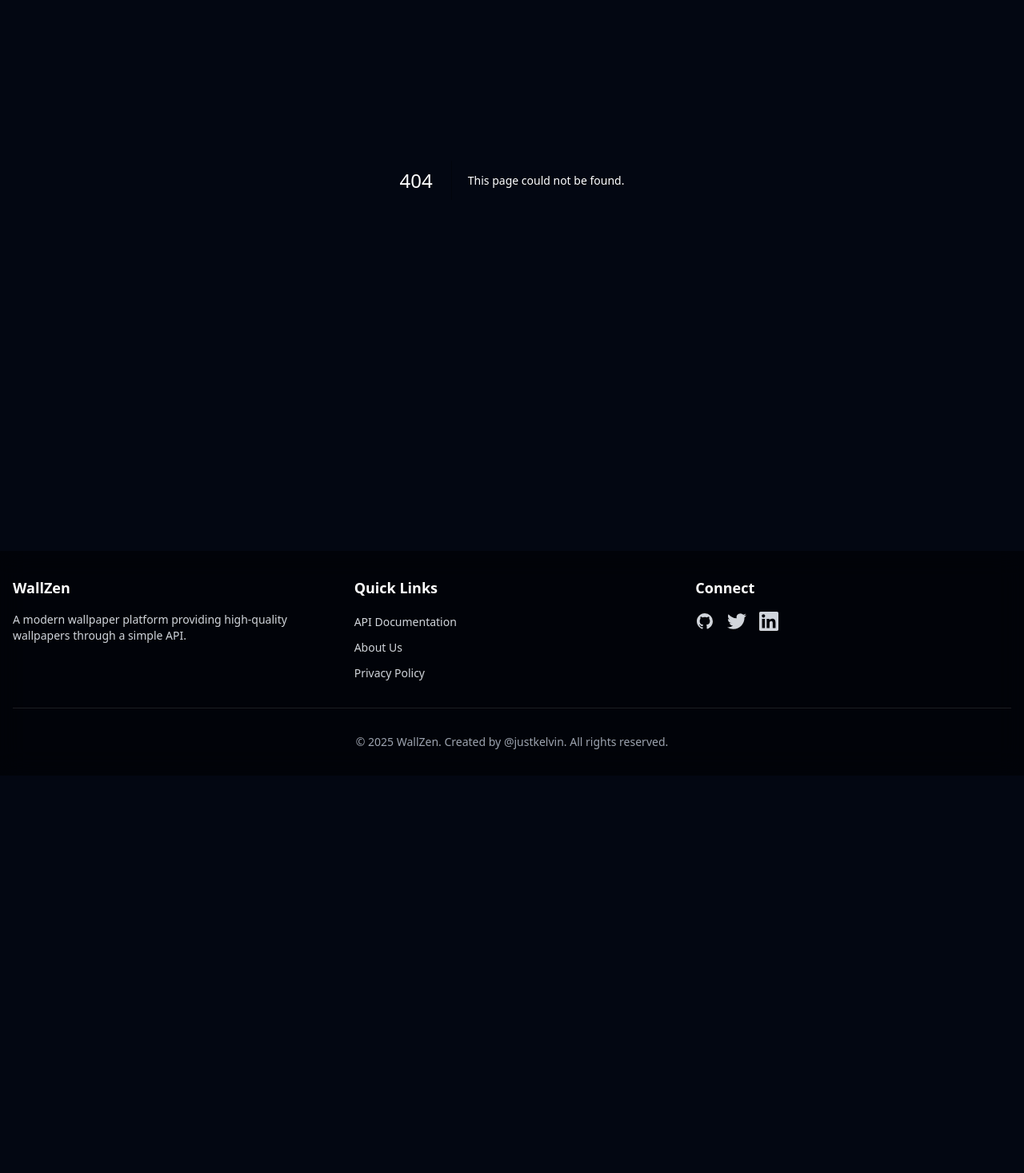
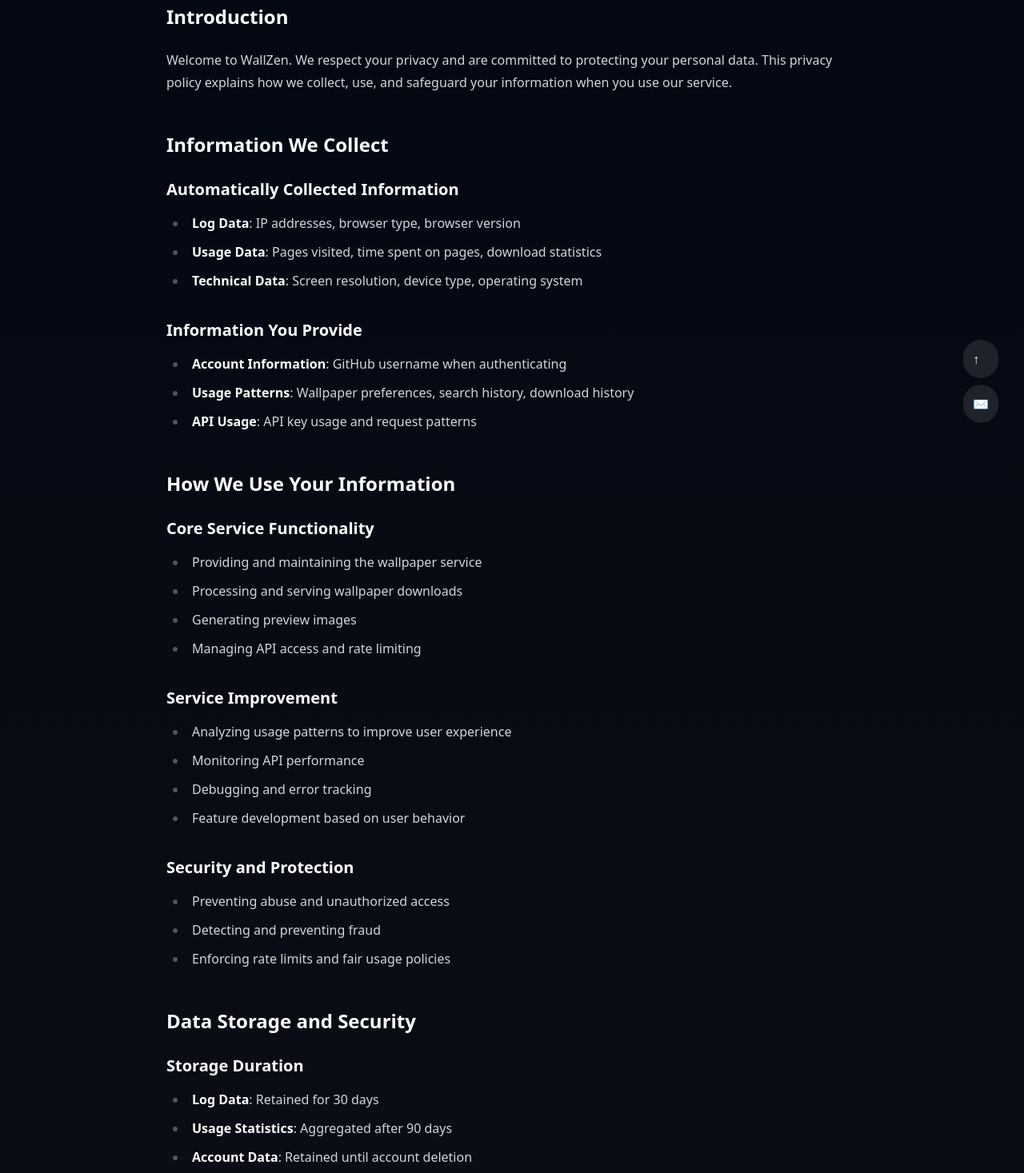
Before and after one commit to justkelvin/wallzen-ui, a Next.js app: page /privacy in a window 1280 px wide. Before the commit this address had no page. Shown: the part 239-1706 px from the top of the page at 80% size. Before the commit the page ends 1209 px from the top, so only its background shows below. Built offline with nearby package versions, Linux system fonts and the light colour scheme.

Commit message:
Add Privacy Policy page with detailed information on data collection and user rights

```diff
--- /dev/null
+++ b/app/privacy/page.tsx
@@ -0,0 +1,200 @@
+'use client'
+import React from 'react'
+import ReactMarkdown from 'react-markdown'
+
+const TIMESTAMP = '2025-02-04 22:44:44'
+const CURRENT_USER = 'justkelvin'
+
+export default function Privacy() {
+    const privacyPolicy = `
+# Privacy Policy
+
+**Last Updated:** ${TIMESTAMP}
+
+## Introduction
+
+Welcome to WallZen. We respect your privacy and are committed to protecting your personal data. This privacy policy explains how we collect, use, and safeguard your information when you use our service.
+
+## Information We Collect
+
+### Automatically Collected Information
+- **Log Data**: IP addresses, browser type, browser version
+- **Usage Data**: Pages visited, time spent on pages, download statistics
+- **Technical Data**: Screen resolution, device type, operating system
+
+### Information You Provide
+- **Account Information**: GitHub username when authenticating
+- **Usage Patterns**: Wallpaper preferences, search history, download history
+- **API Usage**: API key usage and request patterns
+
+## How We Use Your Information
+
+### Core Service Functionality
+- Providing and maintaining the wallpaper service
+- Processing and serving wallpaper downloads
+- Generating preview images
+- Managing API access and rate limiting
+
+### Service Improvement
+- Analyzing usage patterns to improve user experience
+- Monitoring API performance
+- Debugging and error tracking
+- Feature development based on user behavior
+
+### Security and Protection
+- Preventing abuse and unauthorized access
+- Detecting and preventing fraud
+- Enforcing rate limits and fair usage policies
+
+## Data Storage and Security
+
+### Storage Duration
+- **Log Data**: Retained for 30 days
+- **Usage Statistics**: Aggregated after 90 days
+- **Account Data**: Retained until account deletion
+
+### Security Measures
+- **Encryption**: All data in transit is encrypted using TLS
+- **Access Control**: Strict access controls for internal systems
+- **Monitoring**: 24/7 security monitoring and threat detection
+
+## API Usage
+
+### API Privacy Considerations
+- **Rate Limiting**: We track API usage for rate limiting purposes
+- **Authentication**: API keys are required for certain endpoints
+- **Usage Metrics**: We collect anonymous usage statistics
+
+### Data Retention for API Users
+- API keys and usage patterns are retained for 12 months
+- Download statistics are aggregated monthly
+- Individual request logs are retained for 30 days
+
+## Cookies and Tracking
+
+### Essential Cookies
+- **Session Management**: For maintaining user sessions
+- **Rate Limiting**: For tracking API usage
+- **Security**: For preventing abuse and unauthorized access
+
+### Analytics
+- We use anonymous analytics to improve our service
+- No personal information is shared with third parties
+- You can opt-out of analytics tracking
+
+## Your Rights
+
+### Access Rights
+- Request a copy of your personal data
+- View your usage history and preferences
+- Export your API usage statistics
+
+### Control Rights
+- Delete your account and associated data
+- Opt-out of analytics tracking
+- Modify your preferences
+
+### Data Portability
+- Export your data in a machine-readable format
+- Transfer your data to another service
+- Download your usage history
+
+## Children's Privacy
+
+WallZen is not intended for children under 13 years of age. We do not knowingly collect personal information from children under 13.
+
+## Changes to This Policy
+
+We may update this privacy policy from time to time. We will notify users of any material changes by:
+- Posting the new policy on this page
+- Updating the "Last Updated" date
+- Sending an email to registered users (for significant changes)
+
+## Contact Information
+
+If you have questions about this privacy policy, please contact us:
+- **Email**: privacy@wallzen.com
+- **GitHub**: [@${CURRENT_USER}](https://github.com/${CURRENT_USER})
+- **Repository**: [WallZen Repository](https://github.com/${CURRENT_USER}/wallzen)
+
+## Compliance
+
+### GDPR Compliance
+- Right to access your data
+- Right to be forgotten
+- Data portability
+- Consent management
+- Data breach notification
+
+### CCPA Compliance
+- Right to know what personal information is collected
+- Right to delete personal information
+- Right to opt-out of data sharing
+- Right to non-discrimination for exercising rights
+
+## Data Protection Officer
+
+Our Data Protection Officer can be reached at:
+- **Email**: dpo@wallzen.com
+- **Address**: [Contact us for physical address]
+- **Hours**: Monday to Friday, 9 AM - 5 PM UTC
+
+## Third-Party Services
+
+### GitHub Integration
+- We use GitHub for authentication
+- GitHub's privacy policy applies to authentication data
+- We only access public GitHub profile information
+
+### Content Delivery
+- We use CDNs to deliver wallpapers efficiently
+- CDN providers may collect anonymous usage statistics
+- All CDN providers are GDPR compliant
+
+## Technical Details
+
+### Data Processing
+- Image processing for previews
+- Metadata extraction from wallpapers
+- Usage statistics aggregation
+
+### Security Measures
+- Regular security audits
+- Vulnerability scanning
+- Incident response procedures
+
+## Disclaimer
+
+While we strive to protect your privacy, no method of transmission over the internet is 100% secure. We cannot guarantee absolute security of your data.
+
+---
+
+_This privacy policy was last updated on ${TIMESTAMP}_
+`
+
+    return (
+        <div className="container mx-auto px-4 py-8 max-w-4xl">
+            <div className="prose prose-invert prose-pre:bg-gray-800 prose-pre:text-gray-100 prose-code:text-gray-100 prose-headings:text-white prose-strong:text-white prose-a:text-blue-400 max-w-none">
+                <ReactMarkdown>{privacyPolicy}</ReactMarkdown>
+            </div>
+
+            {/* Quick Navigation */}
+            <div className="fixed bottom-8 right-8 flex flex-col gap-2">
+                <a
+                    href="#top"
+                    className="p-3 rounded-full bg-white/10 hover:bg-white/20 transition-colors"
+                    title="Back to top"
+                >
+                    ↑
+                </a>
+                <a
+                    href="mailto:privacy@wallzen.com"
+                    className="p-3 rounded-full bg-white/10 hover:bg-white/20 transition-colors"
+                    title="Contact Privacy Team"
+                >
+                    ✉
+                </a>
+            </div>
+        </div>
+    )
+}
```
